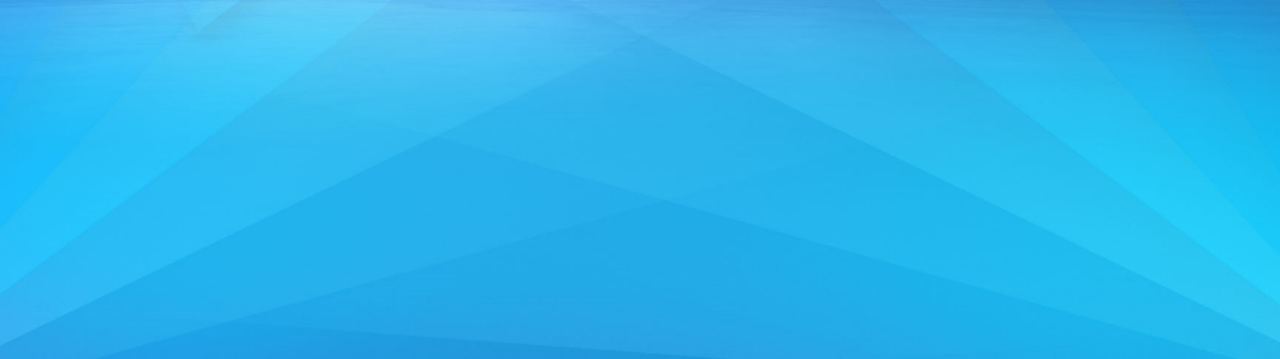
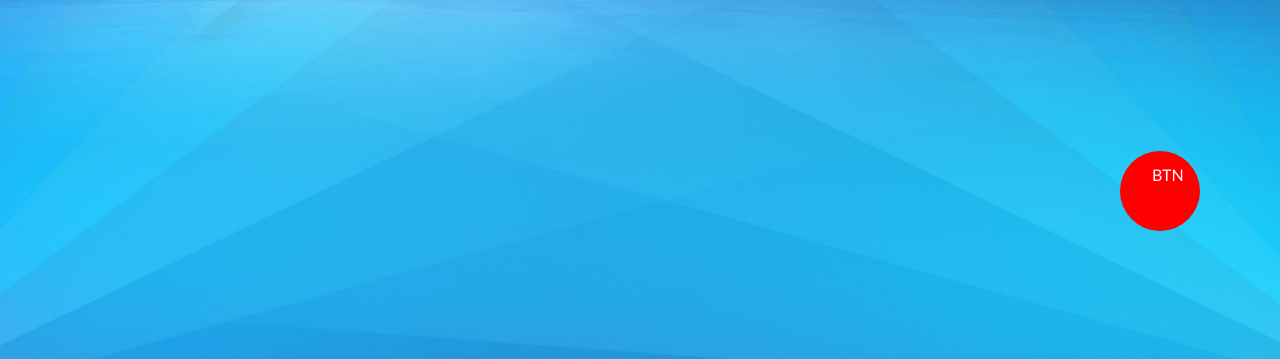
Before and after one commit to AinaEin/48_grupe_coming_soon, a website: page index.html in a window 1280 px wide. Shown: the part 441-800 px from the top of the page. Drawn offline with Linux system fonts and the light colour scheme.

Commit message:
Initial button solutions

```diff
--- a/css/main.css
+++ b/css/main.css
@@ -157,6 +157,16 @@ footer p > a:hover {
     text-decoration: underline;
 }
 
+.back-to-top {
+    background-color: red;
+    width: 80px;
+    height: 80px;
+    position: fixed;
+    bottom: 8rem;
+    right: 5rem;
+    border-radius: 10rem;
+}
+
 /* RESPONSIVE */
 
 @media (max-width: 70rem) {
--- a/index.html
+++ b/index.html
@@ -118,6 +118,8 @@
             <p>Lorem ipsum dolor sit amet, consectetur adipisicing elit. Illum modi ex dolorum, <a href="#">200+</a> explicabo culpa modi <a href="#">Matrox</a> praesentium iusto ratione.</p>
         </div>
     </footer>
+
+    <div class="btn back-to-top">BTN</div>
 </body>
 
 </html>
```
